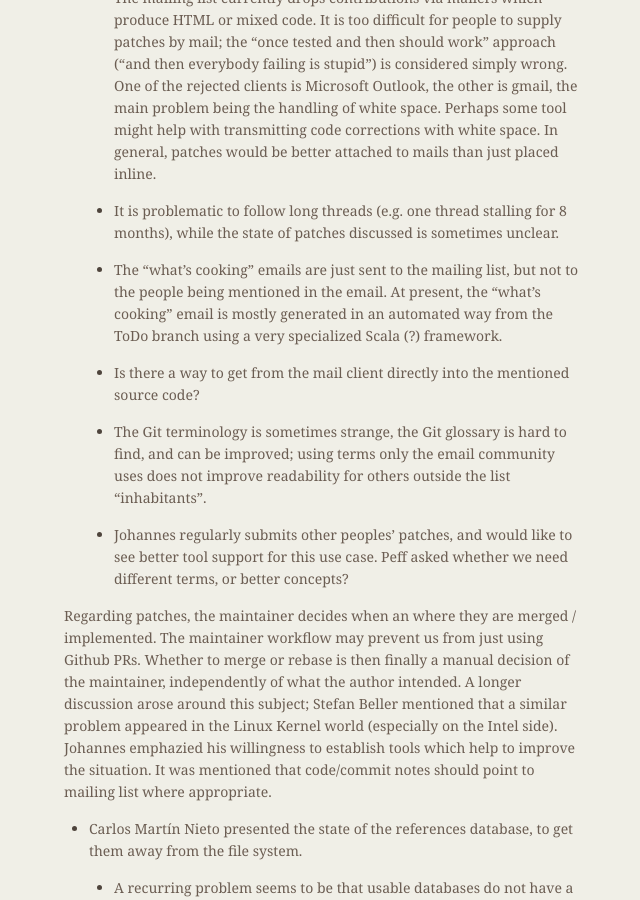
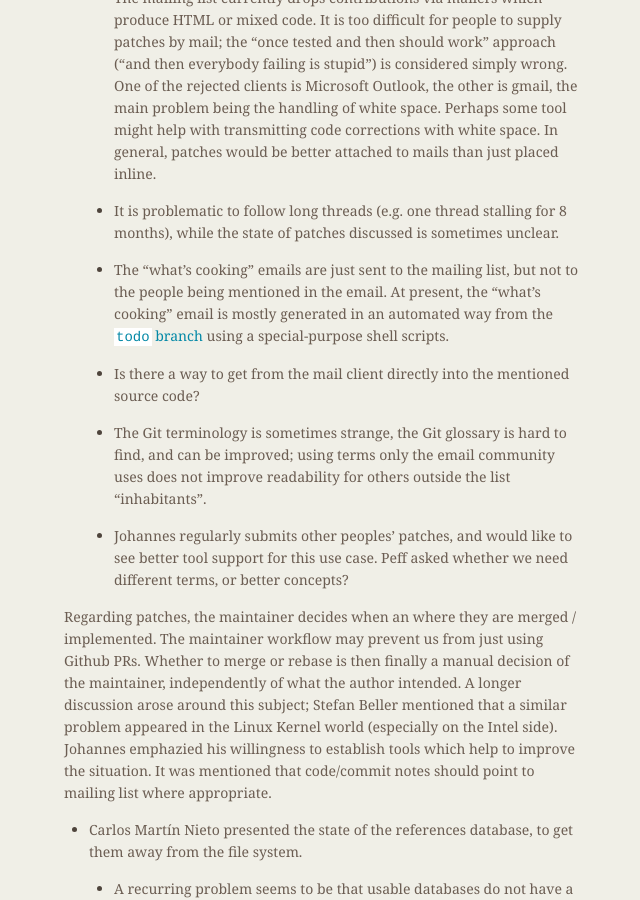
Before and after one commit to git/git.github.io, a Jekyll site: the page built from rev_news/drafts/edition-24.md, in a window 1280 px wide and 900 px high, scrolled down 2736 px. Shown: the whole window, without its empty margins (495-1135 px from the left). Built offline with Jekyll 4.4.1, drawn with Linux system fonts in a browser that asks for light colours.

Commit message:
Rev News: the `todo` branch has nothing to do with SubmitGit...
Signed-off-by: Johannes Schindelin <johannes.schindelin@gmx.de>

```diff
--- a/rev_news/drafts/edition-24.md
+++ b/rev_news/drafts/edition-24.md
@@ -189,8 +189,8 @@ the [Git Merge 2017](http://git-merge.com/) conference that happenend on Februar
                   mailing list, but not to the people being mentioned
                   in the email. At present, the “what’s cooking” email
                   is mostly generated in an automated way from the
-                  ToDo branch using a very specialized Scala (?)
-                  framework.
+                  [`todo` branch](https://github.com/git/git/commits/todo)
+                  using a special-purpose shell scripts.
 
 		* Is there a way to get from the mail client directly
                   into the mentioned source code?
```
